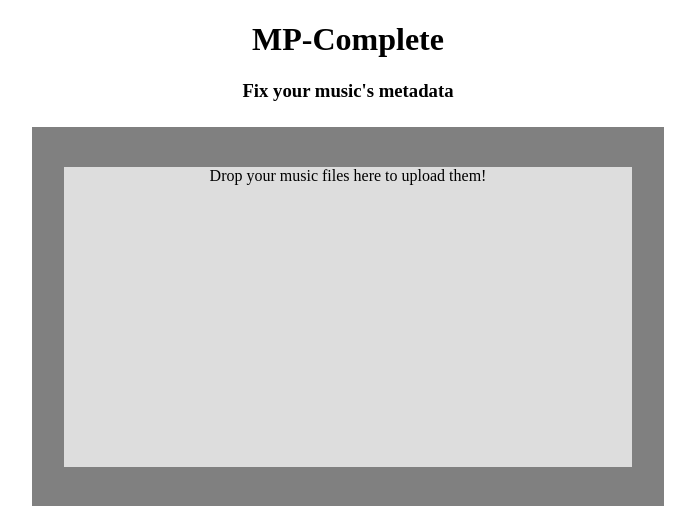
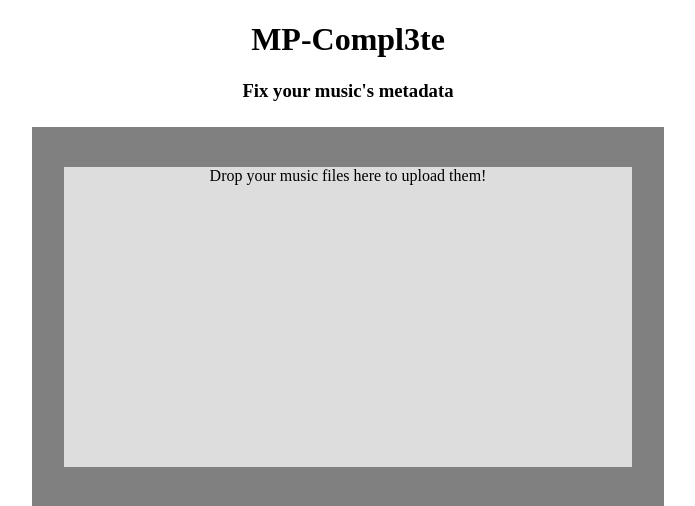
Before and after one commit to zmbush/mp-complete, a Flask app: page /dropbox in a window 1280 px wide. Shown: the top 506 px of the page, without its empty margins (292-987 px from the left). Run offline with Flask 2, Linux system fonts and the light colour scheme; some libraries are stand-ins or nearby versions.

Commit message:
compl3te

```diff
--- a/templates/dropbox.html
+++ b/templates/dropbox.html
@@ -15,7 +15,7 @@ $(function(){
 <body onLoad="hookDropbox()">
 <div class='page'>
   <div class="banner" >
-    <h1>MP-Complete</h1>
+    <h1>MP-Compl3te</h1>
     <h3>Fix your music's metadata</h3>
   </div>
   <div id="upload-area">
```
